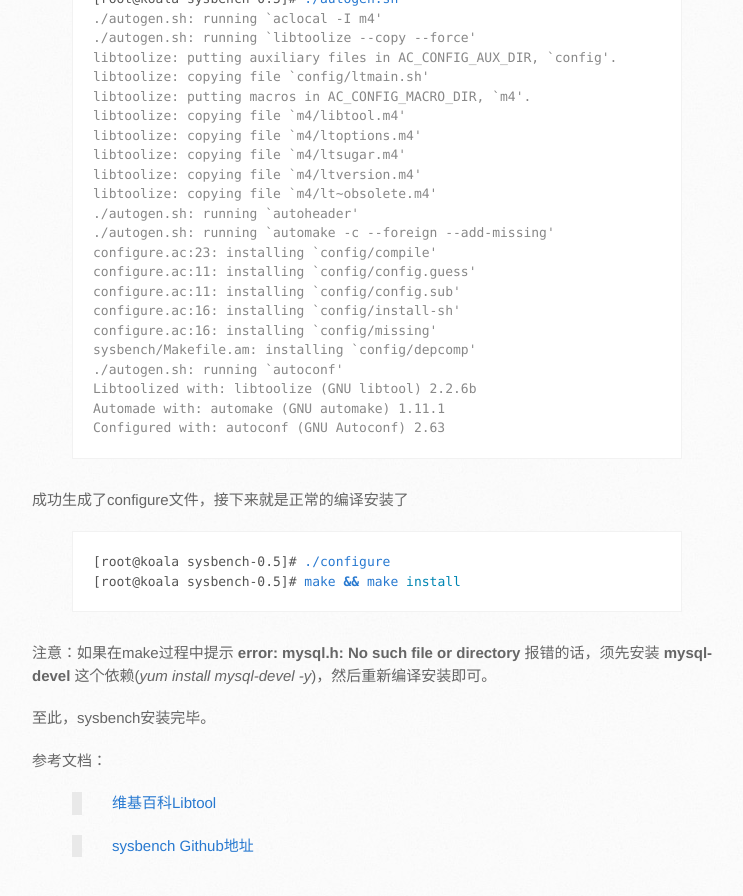
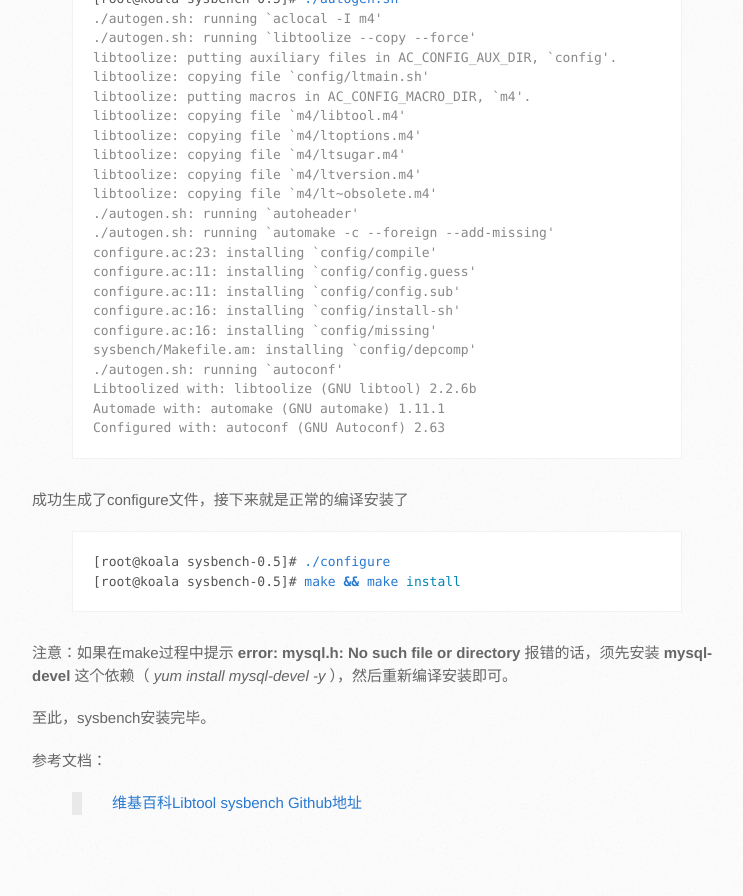
Before and after one commit to koalaxiaot/koalaxiaot.github.com, a Jekyll site: the page built from _posts/2015-02-20-sysbench-install-error-fixed.md, in a window 1280 px wide and 900 px high, scrolled down 704 px. Shown: the top 896 px of the window, without its empty margins (138-881 px from the left). Built offline with Jekyll 4.4.1, drawn with Linux system fonts in a browser that asks for light colours; after the commit the page ends 1561 px from its top, so only the background shows below that.

```diff
--- a/_posts/2015-02-20-sysbench-install-error-fixed.md
+++ b/_posts/2015-02-20-sysbench-install-error-fixed.md
@@ -52,7 +52,7 @@ Configured with: autoconf (GNU Autoconf) 2.63
 [root@koala sysbench-0.5]# make && make install
 {% endhighlight %}
 
-注意：如果在make过程中提示 **error: mysql.h: No such file or directory** 报错的话，须先安装 **mysql-devel** 这个依赖(*yum install mysql-devel -y*)，然后重新编译安装即可。
+注意：如果在make过程中提示 **error: mysql.h: No such file or directory** 报错的话，须先安装 **mysql-devel** 这个依赖（ *yum install mysql-devel -y* ），然后重新编译安装即可。
 
 至此，sysbench安装完毕。
 
@@ -60,5 +60,4 @@ Configured with: autoconf (GNU Autoconf) 2.63
 参考文档：
 
 > [维基百科Libtool](http://zh.wikipedia.org/wiki/Libtool){:target="_blank"}
-
 > [sysbench Github地址](https://github.com/akopytov/sysbench){:target="_blank"}
```
